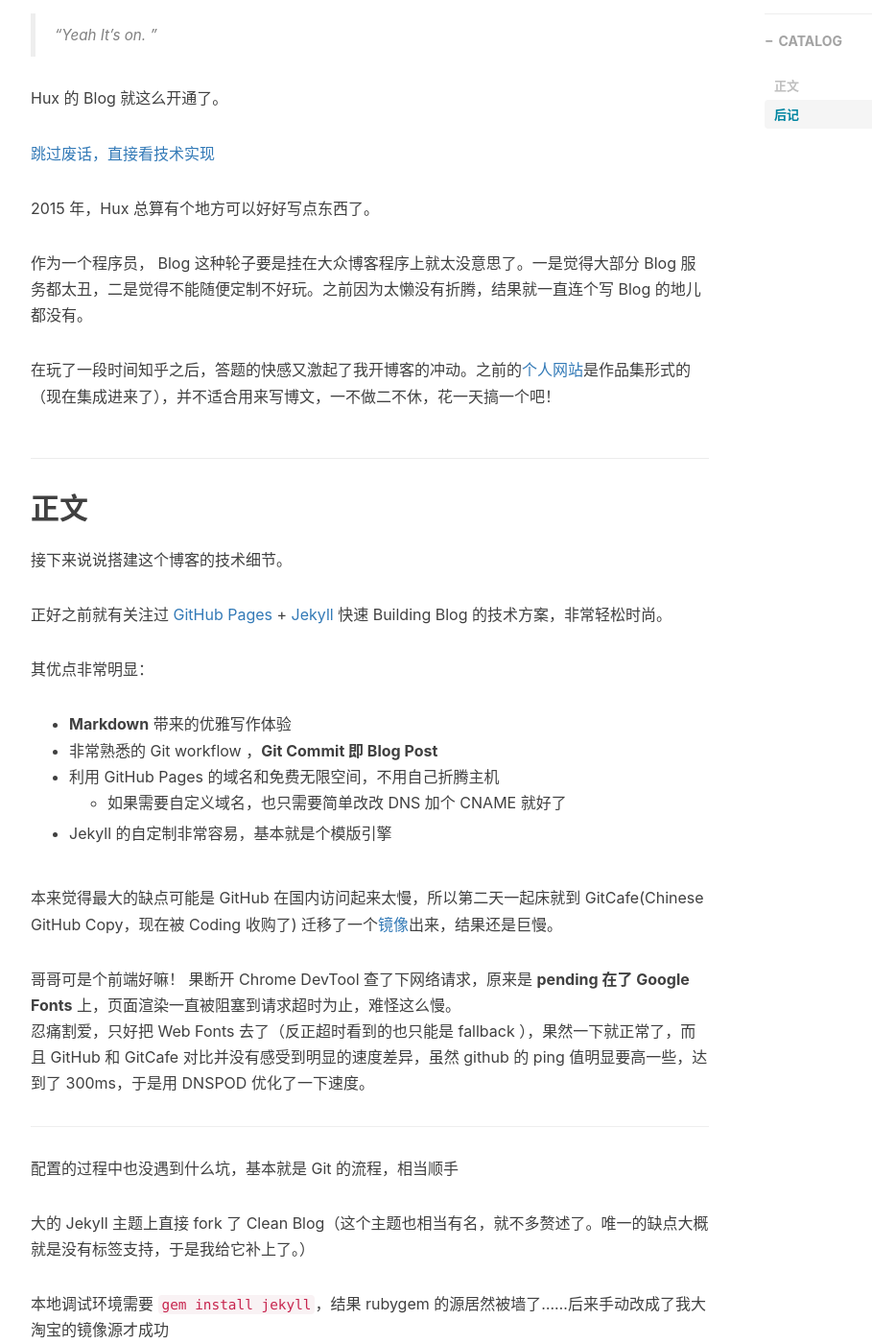
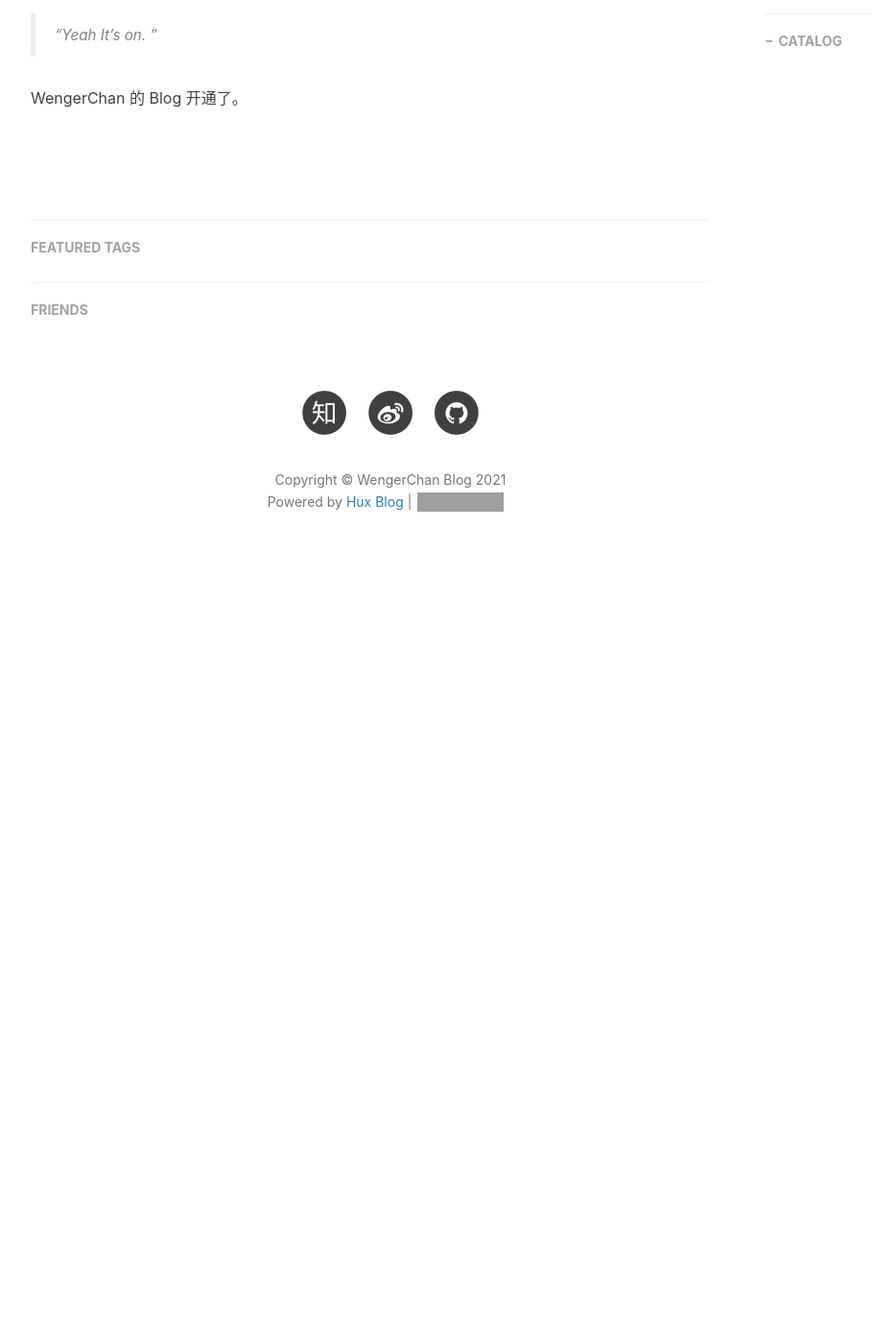
Before and after one commit to WengerChan/WengerChan.github.io, a Jekyll site: the page built from _posts/2014-01-29-hello-2015.markdown, in a window 1280 px wide and 1400 px high, scrolled down 549 px. Shown: the whole window at 96% size, without its empty margins (233-1142 px from the left). Built offline with Jekyll 4.4.1, drawn with Linux system fonts in a browser that asks for light colours; nearby versions of some CDN libraries; comment, search, counter and statistics services are not loaded; after the commit the page ends 1176 px from its top, so only the background shows below that; some of the changed text lies outside the part shown; grey boxes are pictures that could not be loaded.

Commit message:
Update 2014-01-29-hello-2015.markdown

```diff
--- a/_posts/2014-01-29-hello-2015.markdown
+++ b/_posts/2014-01-29-hello-2015.markdown
@@ -1,9 +1,9 @@
 ---
 layout:     post
-title:      "Hello 2015"
+title:      "Hello 2021"
 subtitle:   " \"Hello World, Hello Blog\""
-date:       2015-01-29 12:00:00
-author:     "Hux"
+date:       2021-03-01 12:00:00
+author:     "WengerChan"
 header-img: "img/post-bg-2015.jpg"
 catalog: true
 tags:
@@ -14,62 +14,4 @@
 > “Yeah It's on. ”
 
 
-Hux 的 Blog 就这么开通了。
-
-[跳过废话，直接看技术实现 ](#build)
-
-2015 年，Hux 总算有个地方可以好好写点东西了。
-
-
-作为一个程序员， Blog 这种轮子要是挂在大众博客程序上就太没意思了。一是觉得大部分 Blog 服务都太丑，二是觉得不能随便定制不好玩。之前因为太懒没有折腾，结果就一直连个写 Blog 的地儿都没有。
-
-在玩了一段时间知乎之后，答题的快感又激起了我开博客的冲动。之前的[个人网站](http://huangxuan.me/portfolio)是作品集形式的（现在集成进来了），并不适合用来写博文，一不做二不休，花一天搞一个吧！
-
-
-<p id = "build"></p>
-
-## 正文
-
-接下来说说搭建这个博客的技术细节。
-
-正好之前就有关注过 [GitHub Pages](https://pages.github.com/) + [Jekyll](http://jekyllrb.com/) 快速 Building Blog 的技术方案，非常轻松时尚。
-
-其优点非常明显：
-
-* **Markdown** 带来的优雅写作体验
-* 非常熟悉的 Git workflow ，**Git Commit 即 Blog Post**
-* 利用 GitHub Pages 的域名和免费无限空间，不用自己折腾主机
-	* 如果需要自定义域名，也只需要简单改改 DNS 加个 CNAME 就好了
-* Jekyll 的自定制非常容易，基本就是个模版引擎
-
-
-本来觉得最大的缺点可能是 GitHub 在国内访问起来太慢，所以第二天一起床就到 GitCafe(Chinese GitHub Copy，现在被 Coding 收购了) 迁移了一个[镜像](http://huxpro.coding.me)出来，结果还是巨慢。
-
-哥哥可是个前端好嘛！ 果断开 Chrome DevTool 查了下网络请求，原来是 **pending 在了 Google Fonts** 上，页面渲染一直被阻塞到请求超时为止，难怪这么慢。
-忍痛割爱，只好把 Web Fonts 去了（反正超时看到的也只能是 fallback ），果然一下就正常了，而且 GitHub 和 GitCafe 对比并没有感受到明显的速度差异，虽然 github 的 ping 值明显要高一些，达到了 300ms，于是用 DNSPOD 优化了一下速度。
-
-
----
-
-配置的过程中也没遇到什么坑，基本就是 Git 的流程，相当顺手
-
-大的 Jekyll 主题上直接 fork 了 Clean Blog（这个主题也相当有名，就不多赘述了。唯一的缺点大概就是没有标签支持，于是我给它补上了。）
-
-本地调试环境需要 `gem install jekyll`，结果 rubygem 的源居然被墙了……后来手动改成了我大淘宝的镜像源才成功
-
-Theme 的 CSS 是基于 Bootstrap 定制的，看得不爽的地方直接在 Less 里改就好了（平时更习惯 SCSS 些），**不过其实我一直觉得 Bootstrap 在移动端的体验做得相当一般，比我在淘宝参与的团队 CSS 框架差多了……**所以为了体验，也补了不少 CSS 进去
-
-最后就进入了耗时反而最长的**做图、写字**阶段，也算是进入了**写博客**的正轨，因为是类似 Hack Day 的方式去搭这个站的，所以折腾折腾着大半夜就过去了。
-
-第二天考虑中文字体的渲染，fork 了 [Type is Beautiful](http://www.typeisbeautiful.com/) 的 `font` CSS，调整了字号，适配了 Win 的渣渲染，中英文混排效果好多了。
-
-
-## 后记
-
-回顾这个博客的诞生，纯粹是出于个人兴趣。在知乎相关问题上回答并获得一定的 star 后，我决定把这个博客主题当作一个小小的开源项目来维护。
-
-在经历 v1.0 - v1.5 的蜕变后，这个博客主题愈发完整，不但增加了诸多 UI 层的优化（opinionated）；在代码层面，更加丰富的配置项也使得这个主题拥有了更好的灵活性与可拓展性。而作为一个开源项目，我也积极的为其完善文档与解决 issue。
-
-如果你恰好逛到了这里，希望你也能喜欢这个博客主题。
-
-—— Hux 后记于 2015.10
+WengerChan 的 Blog 开通了。
```
